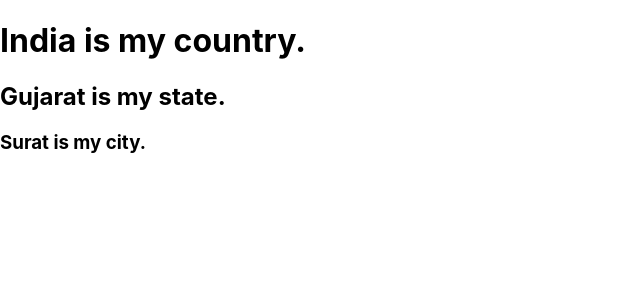
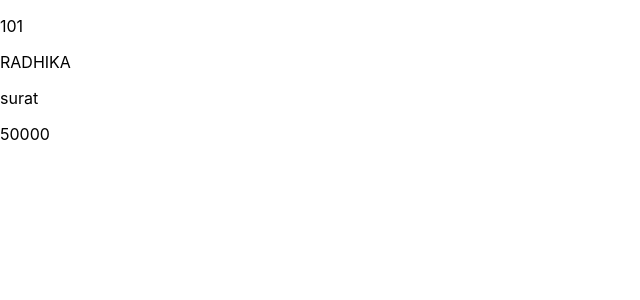
Before and after one commit to jinal74/firstreact, a React (Create React App) app: page / in a window 1280 px wide. Shown: the top 300 px of the page, without its empty margins (0-640 px from the left). Built offline with nearby package versions, Linux system fonts and the light colour scheme.

Commit message:
op_completed

```diff
--- a/src/App.js
+++ b/src/App.js
@@ -1,19 +1,53 @@
 import './App.css';
-import Country from './containers/Country';
-import State from './containers/State';
-import City from './containers/City';
 
+// function App() {
+//   let arr =[10,20,30,40,50]
+//   let arr1 =[...arr]
+//   let arr2 =[100,200,300,...arr1,400,500]
+//   return (
+//     arr2
+//     .map((a,i) => {
+//       return (
+//         <div key={i}>
+//         <p>{a}</p>
+//         </div>
+//       )
+//     })
 
+//   );
+// }
 function App() {
+  let obj1 = {
+    id : 101 ,
+    name:"RADHIKA"
+  }
 
-  return (
-    <>
-      <Country />
-      <State />
-      <City />
-    </>
+  let obj2= {...obj1}
 
-  );
+  let obj3 = {
+    "salary" : 50000,
+    ...obj2,
+    "city":"surat"
+  }
+  let obj4 = {
+    "salary" : 50000,
+    "age" : 25,
+    ...obj2,
+    "city":"surat"
+  }
+    return(
+      <>
+        {
+        <div>
+          <p>{obj3.id}</p>
+          <p>{obj3.name}</p>
+          <p>{obj3.city}</p>
+          <p>{obj3.salary}</p>
+          <p>{obj3.sal}</p>
+        </div>
+      }
+      </>
+    );
 }
 
 export default App;
--- a/src/containers/City.js
+++ /dev/null
@@ -1,11 +0,0 @@
-import React from 'react';
-
-function City(props) {
-    return (
-        <div>
-            <h3>Surat is my city.</h3>
-        </div>
-    );
-}
-
-export default City;
--- a/src/containers/Country.js
+++ /dev/null
@@ -1,11 +0,0 @@
-import React from 'react';
-
-function Country(props) {
-    return (
-        <div>
-            <h1>India is my country.</h1>
-        </div>
-    );
-}
-
-export default Country;
--- a/src/containers/State.js
+++ /dev/null
@@ -1,13 +0,0 @@
-import React, { Component } from 'react';
-
-class State extends Component {
-    render() {
-        return (
-            <div>
-                <h2>Gujarat is my state.</h2>
-            </div>
-        );
-    }
-}
-
-export default State;
```
